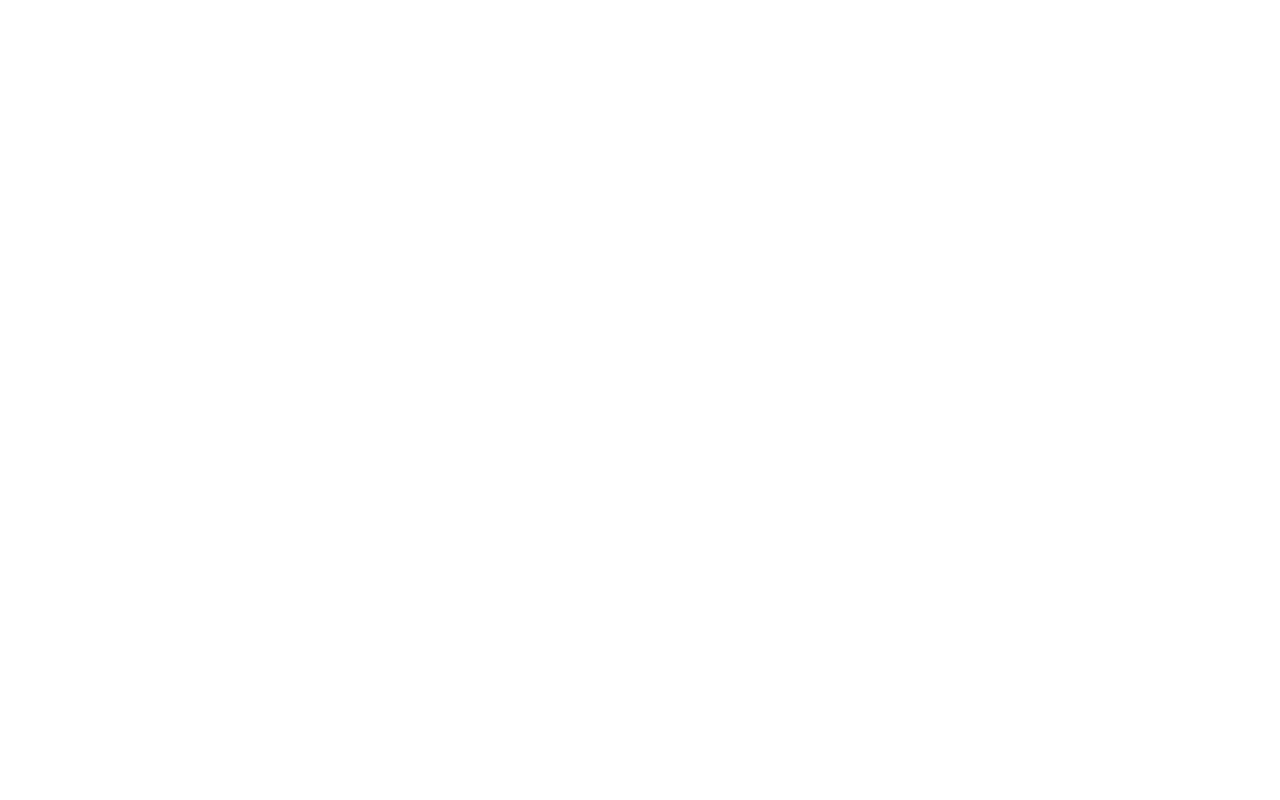
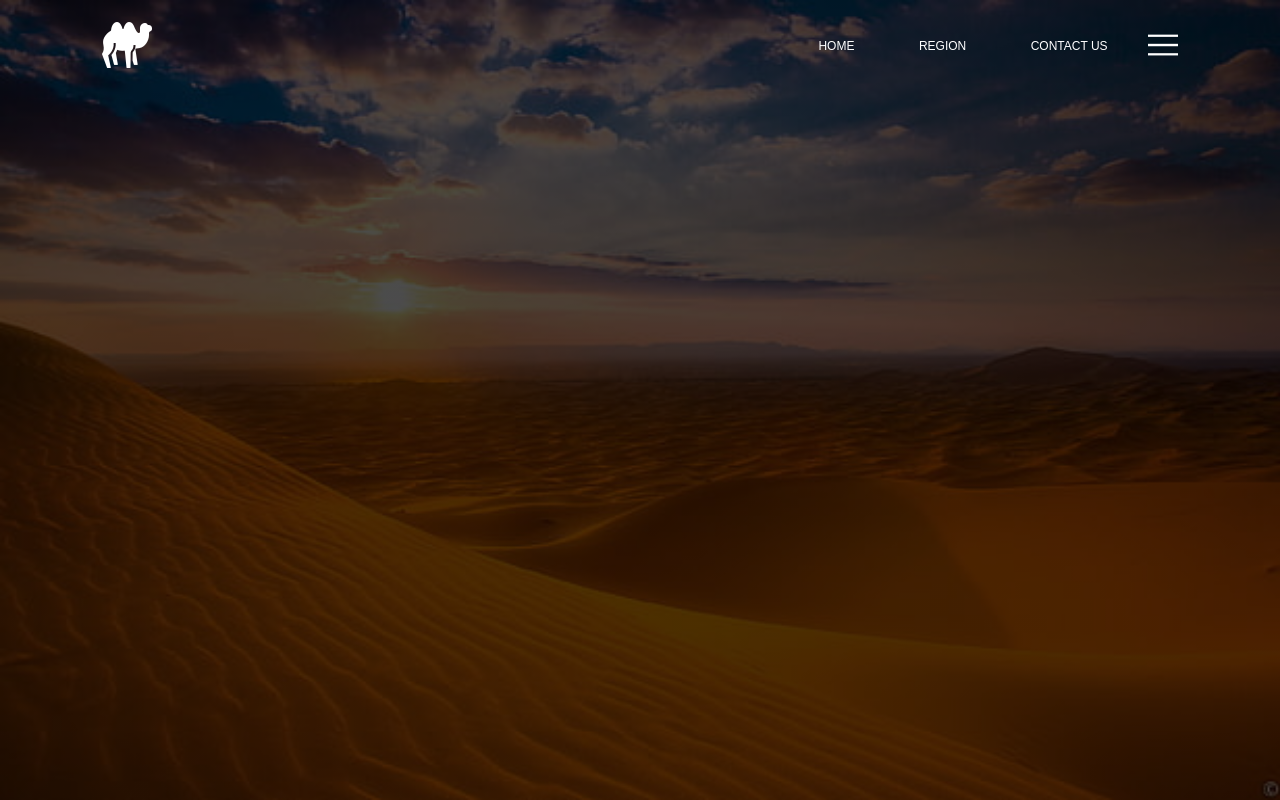
Before and after one commit to fahathfm63/template_sahara, a plain HTML site: page index.html in a window 1280 px wide. Drawn offline with Linux system fonts and the light colour scheme.

Commit message:
navbar complete

```diff
--- a/css/style.css
+++ b/css/style.css
@@ -0,0 +1,44 @@
+*{
+    margin: 0;
+    padding: 0;
+    font-family: sans-serif;
+}
+.container{
+    width: 100%;
+    height: 100vh;
+    background-image: linear-gradient(rgba(0,0,0,0.7),rgba(0,0,0,0.7)), url(/img/sahara2.jpg);
+    background-position: center;
+    background-size: cover;
+    padding-top: 20px;
+    padding-right: 8%;
+    padding-left:  8%;
+    box-sizing: border-box;
+}
+.navbar{
+    width: 100%;
+    display: flex;
+    align-items: center;
+}
+.logo{
+    width: 50px;
+    cursor: pointer;
+}
+.menu-logo{
+    width: 30px;
+    cursor: pointer;
+    margin-left: 40px;
+}
+nav{
+    flex: 1;
+    text-align: right;
+}
+nav ul li{
+    list-style-type: none;
+    display: inline-block;
+    margin-left: 60px;
+}
+nav ul li a{
+    text-decoration: none;
+    font-size: 12px;
+    color: #ffffff;
+}
--- a/index.html
+++ b/index.html
@@ -7,6 +7,18 @@
     <title>SAHARA</title>
 </head>
 <body>
-
+    <div class="container">
+        <div class="navbar">
+            <img src="/img/icons8-camel-50.png" alt="main-logo" class="logo">
+            <nav>
+                <ul>
+                    <li><a href="">HOME</a></li>
+                    <li><a href="">REGION</a></li>
+                    <li><a href="">CONTACT US</a></li>
+                </ul>
+            </nav>
+            <img src="/img/icons8-menu-26.png" alt="main-logo" class="menu-logo">
+        </div>
+    </div>
 </body>
 </html>
```
Also changed, not shown: img/icons8-camel-50.png (added), img/icons8-menu-26.png (added), img/icons8-menu-64.png (added).
